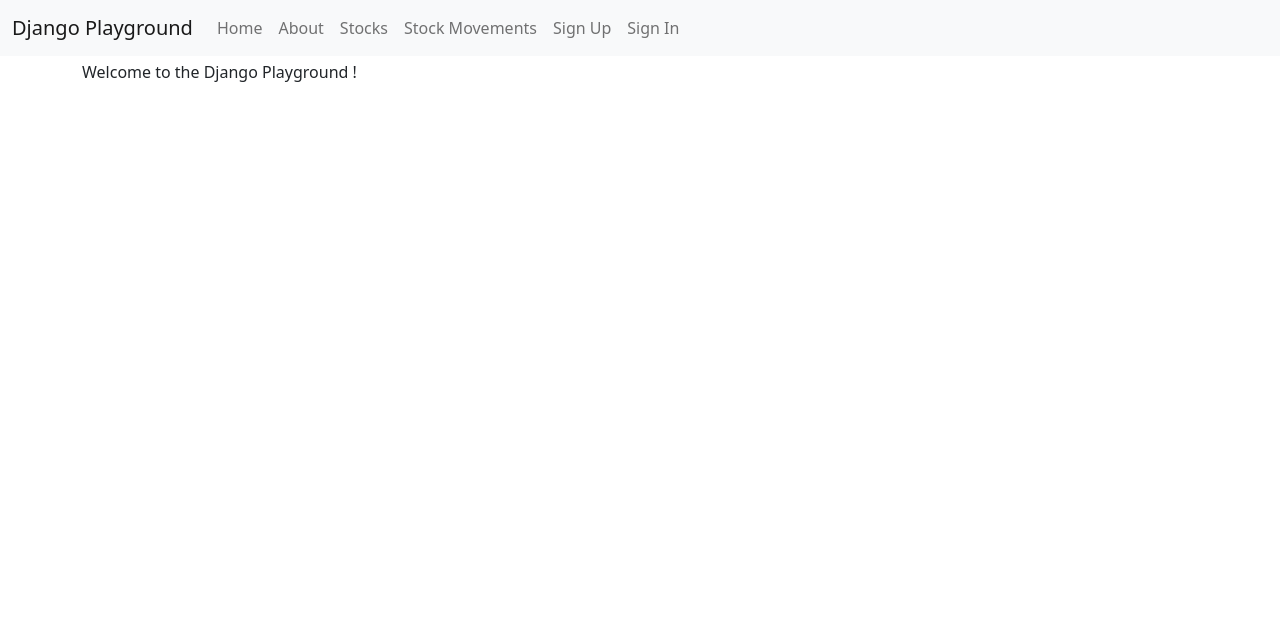
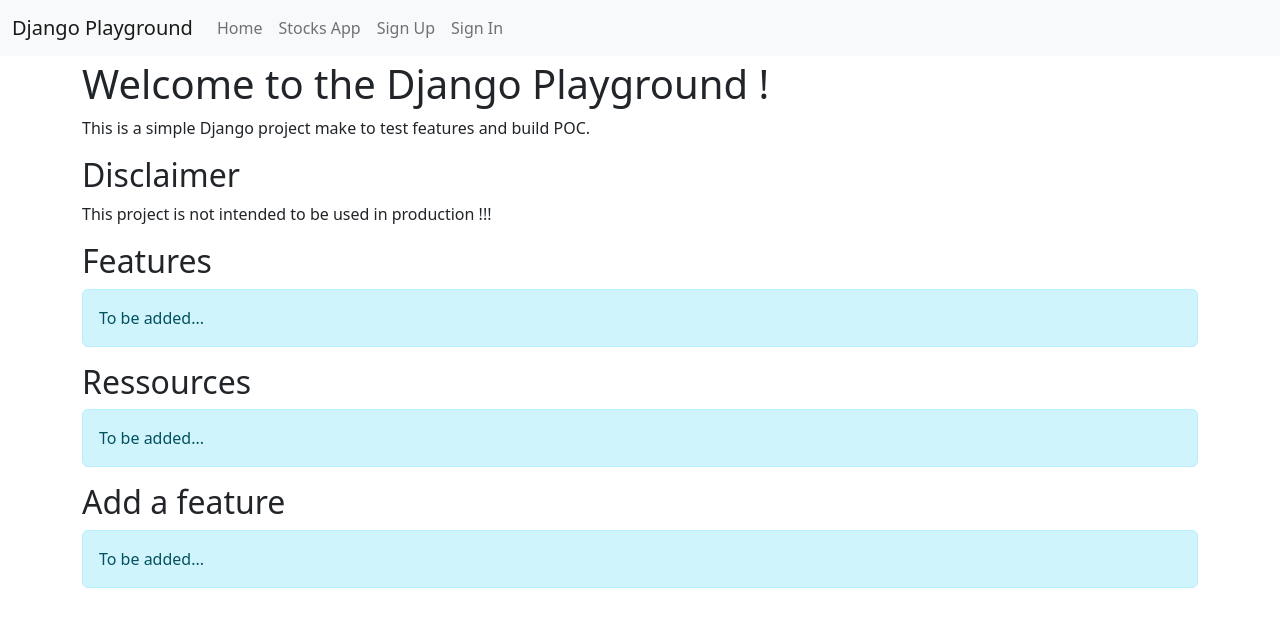
Before and after one commit to Alexandre-petitjean/django-playground, a Django app: page / in a window 1280 px wide. Shown: the top 627 px of the page. Run offline with Django 5.2, Linux system fonts and the light colour scheme; parts of the project's set-up code (start-up, migrations or seed data) failed here and were passed over; some libraries are stand-ins or nearby versions.

Commit message:
Add content to home, remove about page, remove link to stock management from navbar

```diff
--- a/config/urls.py
+++ b/config/urls.py
@@ -9,11 +9,6 @@ from django.views.generic import TemplateView
 
 urlpatterns = [
     path("", TemplateView.as_view(template_name="pages/home.html"), name="home"),
-    path(
-        "about/",
-        TemplateView.as_view(template_name="pages/about.html"),
-        name="about",
-    ),
     # Django Admin, use {% url 'admin:index' %}
     path(settings.ADMIN_URL, admin.site.urls),
     # User management
--- a/django_playground/templates/base.html
+++ b/django_playground/templates/base.html
@@ -68,13 +68,7 @@
                   <a class="nav-link" href="{% url 'home' %}">Home <span class="visually-hidden">(current)</span></a>
                 </li>
                 <li class="nav-item">
-                  <a class="nav-link" href="{% url 'about' %}">About</a>
-                </li>
-                <li class="nav-item">
-                  <a class="nav-link" href="{% url 'stocks:stocks' %}">Stocks</a>
-                </li>
-                <li class="nav-item">
-                  <a class="nav-link" href="{% url 'stocks:stock-movements' %}">Stock Movements</a>
+                  <a class="nav-link" href="{% url 'stocks:stocks' %}">Stocks App</a>
                 </li>
                 {% if request.user.is_authenticated %}
                   <li class="nav-item">
--- a/django_playground/templates/pages/about.html
+++ /dev/null
@@ -1 +0,0 @@
-{% extends "base.html" %}
--- a/django_playground/templates/pages/home.html
+++ b/django_playground/templates/pages/home.html
@@ -1 +1,14 @@
 {% extends "base.html" %}
+
+{% block content %}
+  <h1>Welcome to the Django Playground !</h1>
+  <p>This is a simple Django project make to test features and build POC.</p>
+  <h2>Disclaimer</h2>
+  <p>This project is not intended to be used in production !!!</p>
+  <h2>Features</h2>
+  <div class="alert alert-info" role="alert">To be added...</div>
+  <h2>Ressources</h2>
+  <div class="alert alert-info" role="alert">To be added...</div>
+  <h2>Add a feature</h2>
+  <div class="alert alert-info" role="alert">To be added...</div>
+{% endblock content %}
```
